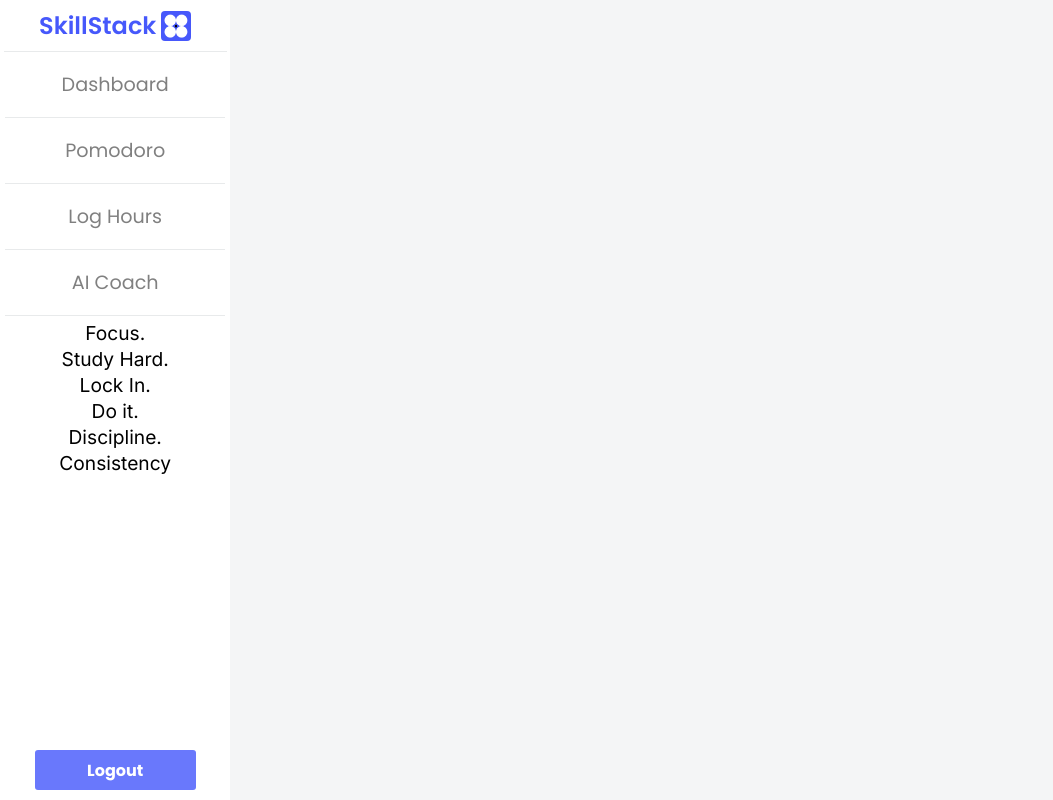
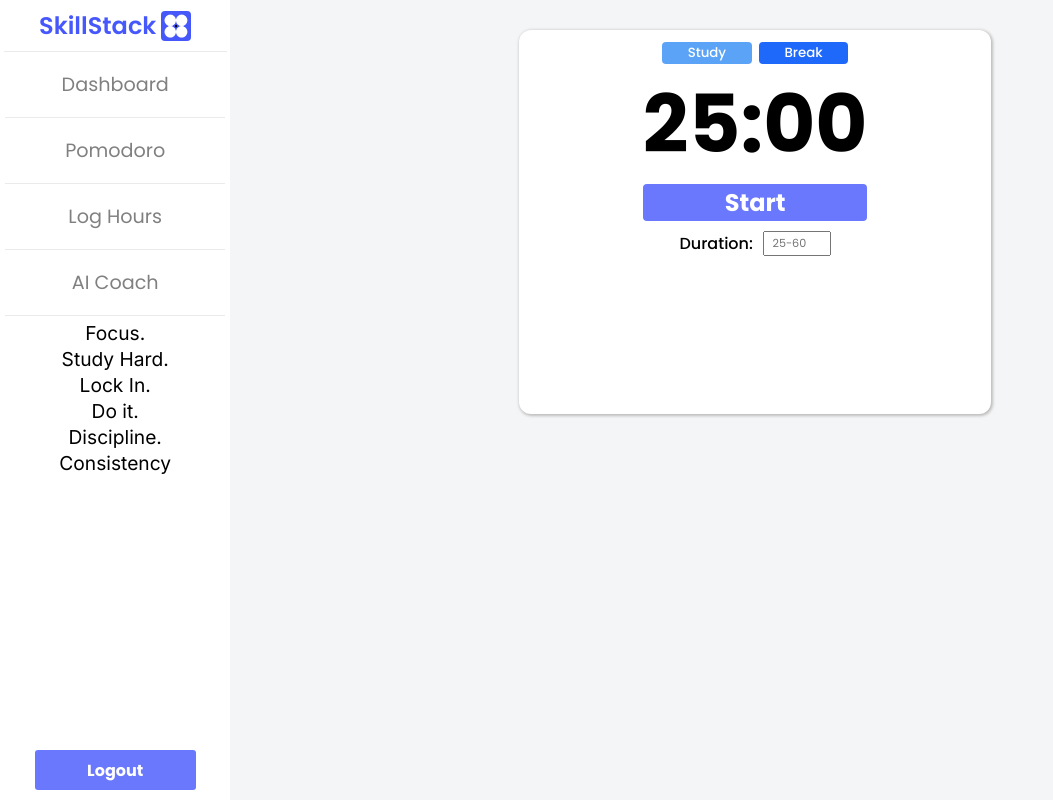
Before and after one commit to pkc0des/SkillStack, a Django app: page /pomodoro in a window 1280 px wide. Shown: the whole page, without its empty margins (0-1053 px from the left). Run offline with Django 5.2, Linux system fonts and the light colour scheme; the visitor is signed in with stand-in values (Sample User, id 1).

Commit message:
HTML/CSS for the pomodoro timer

```diff
--- a/study/static/study/pomodoro.css
+++ b/study/static/study/pomodoro.css
@@ -0,0 +1,95 @@
+* {
+    font-family: var(--font-primary);
+}
+
+.pomodoro-card {
+    display: flex;
+    flex-direction: column;
+    align-items: center;
+    width: 35%;
+    height: 45%;
+    margin-left: auto;
+    margin-right: auto;
+    margin-top: 30px;
+
+    padding: 12px;
+
+
+    background-color: var(--card);
+    border-radius: 12px;
+    box-shadow: var(--card-shadow);
+}
+
+.pomodoro-card .toggle-buttons {
+    display: flex;
+    flex-direction: row;
+    justify-content: center;
+    gap: 7px;
+    width: 100%;
+    margin: 0px;
+}
+
+.pomodoro-card .toggle-buttons button {
+    width: 20%;
+    border: none;
+    border-radius: 4px;
+    margin: 0px;
+    color: white;
+    font-weight: 500;
+}
+
+.pomodoro-card #study-btn {
+    background-color: hsl(212, 90%, 66%);
+
+}
+
+.pomodoro-card #break-btn {
+    background-color: hsl(220, 96%, 55%);
+}
+
+.pomodoro-card .time-display {
+    margin: 0px;
+}
+
+.pomodoro-card .time-display .time {
+    font-size: 5em;
+    margin: 0px;
+}
+
+.pomodoro-card .action-btns {
+    display: flex;
+    justify-content: center;
+    width: 100%;
+    margin-bottom: 10px;
+}
+
+.pomodoro-card .action-btns button {
+    width: 50%;
+    text-align: center;
+
+    font-size: 1.5em;
+    color: white;
+    font-weight: bold;
+
+    border: none;
+    border-radius: 4px;
+}
+
+.pomodoro-card .action-btns .start-btn {
+    background-color: hsl(234, 96%, 70%);
+}
+
+.pomodoro-card .settings {
+    display: flex;
+    flex-direction: row;
+    gap: 10px;
+}
+
+.pomodoro-card .settings label {
+    font-weight: 500;
+}
+
+.pomodoro-card .settings input {
+    font-size: 0.7em;
+    text-align: center;
+}
--- a/study/templates/study/pomodoro.html
+++ b/study/templates/study/pomodoro.html
@@ -10,6 +10,29 @@
 {% endblock %}
 
 {% block body %}
+    <div class="pomodoro-card">
+        <div class="toggle-buttons">
+            <button id="study-btn">Study</button>
+            <button id="break-btn">Break</button>
+        </div>
+
+        <div class="time-display">
+            <h1 class="time">25:00</h1>
+        </div>
+
+        <div class="action-btns">
+            <button class="start-btn">Start</button>
+            <button class="pause-btn" hidden>Pause</button>
+        </div>
+
+        <div class="settings">
+            <label for="duration">Duration: </label>
+            <input type="number" id="duration" min="25" max="60" placeholder="25-60">
+        </div>
+
+
+
+    </div>
 
     <script defer src="{% static 'study/pomodoro.js' %}"></script>
 {% endblock %}
```
